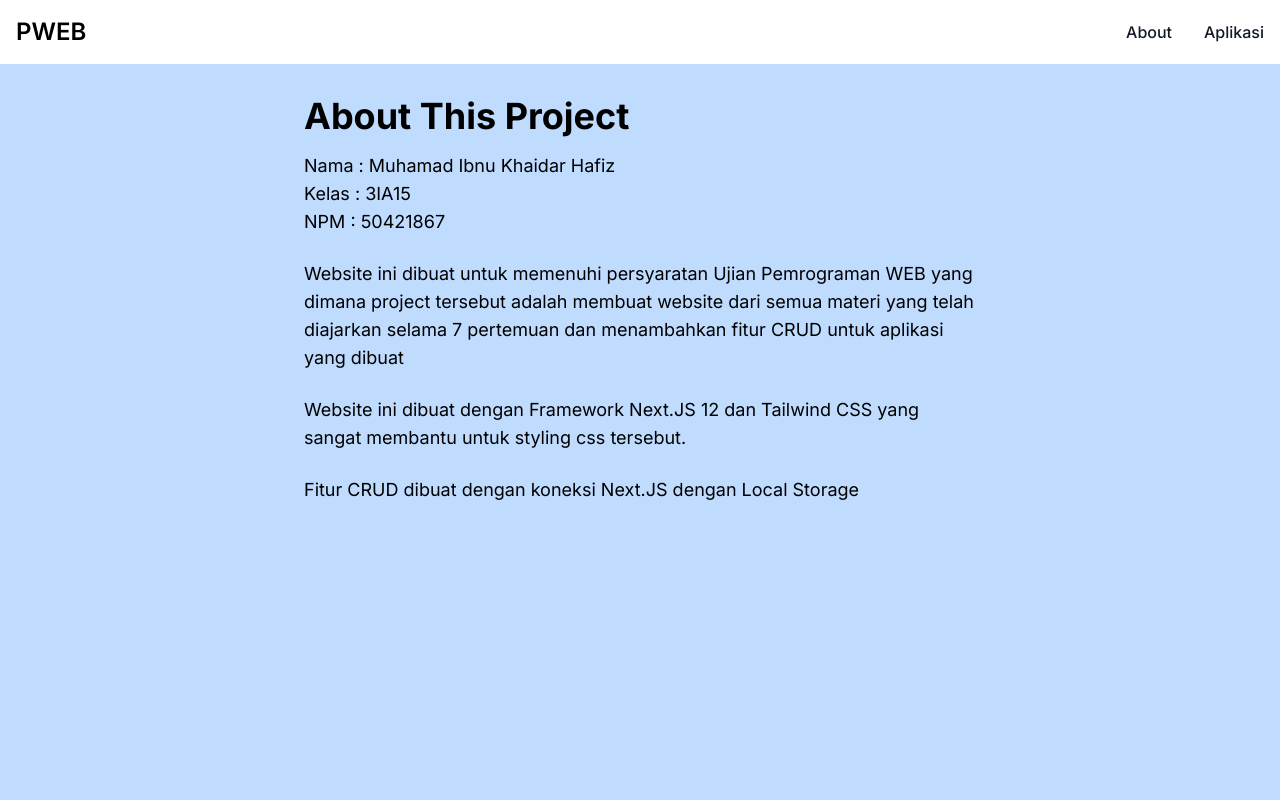
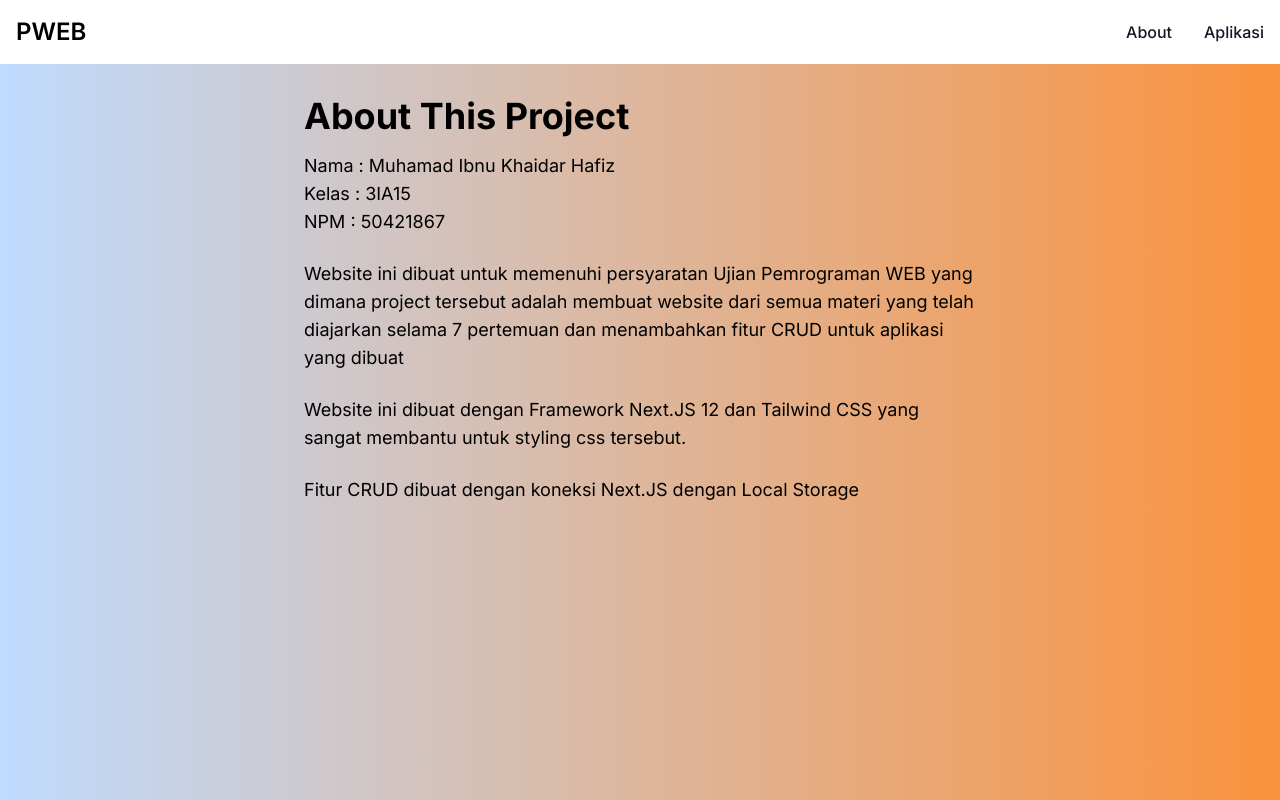
Before and after one commit to Cleign1/next-labti-50421867, a Next.js app: page /about in a window 1280 px wide. Shown: the top 800 px of the page. Built offline with nearby package versions, Linux system fonts and the light colour scheme.

Commit message:
ganti bg about

```diff
--- a/pages/about.js
+++ b/pages/about.js
@@ -1,7 +1,7 @@
 export default function about() {
     return (
         <>
-        <div className="bg-blue-200 min-h-screen p-8">
+        <div className="bg-gradient-to-r from-blue-200 to-orange-400 min-h-screen p-8">
             <div className="max-w-2xl mx-auto">
                 <h1 className="text-4xl font-bold mb-4">About This Project</h1>
                 <p className="text-lg mb-6">
```
